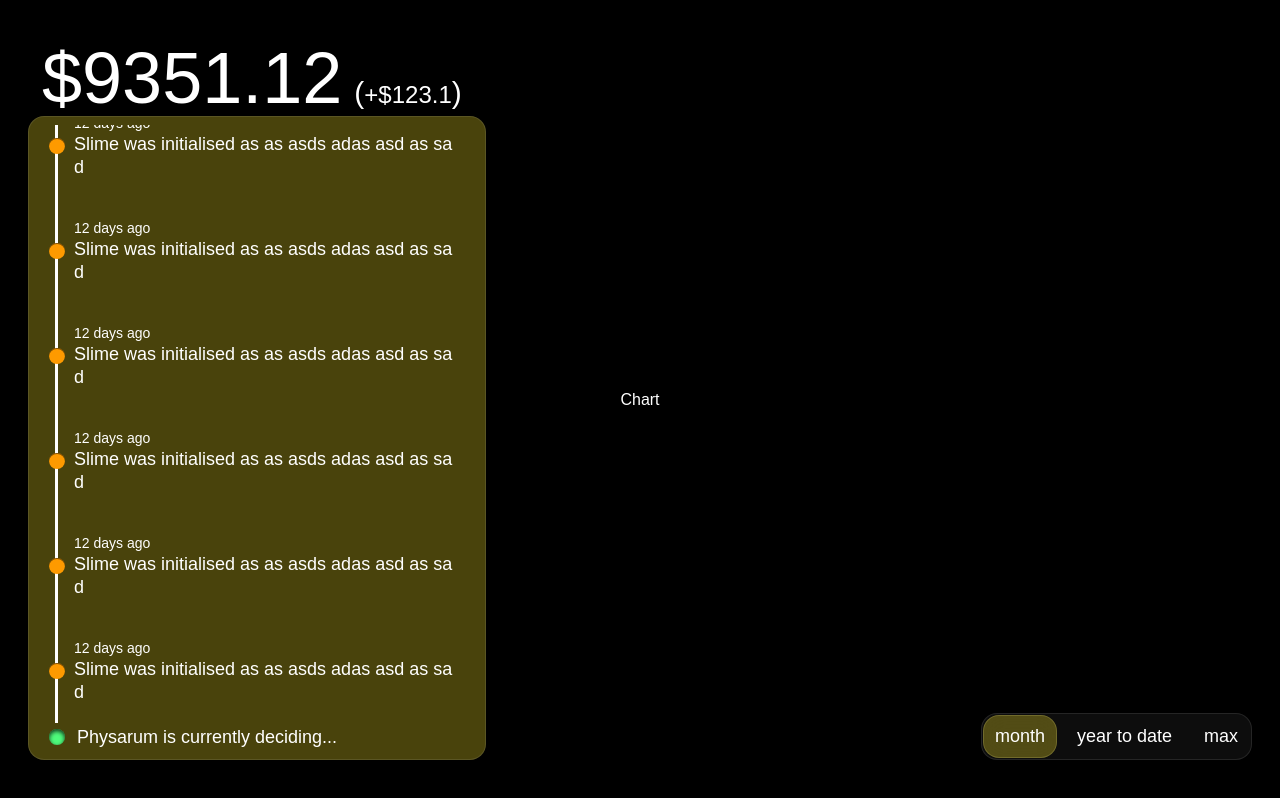
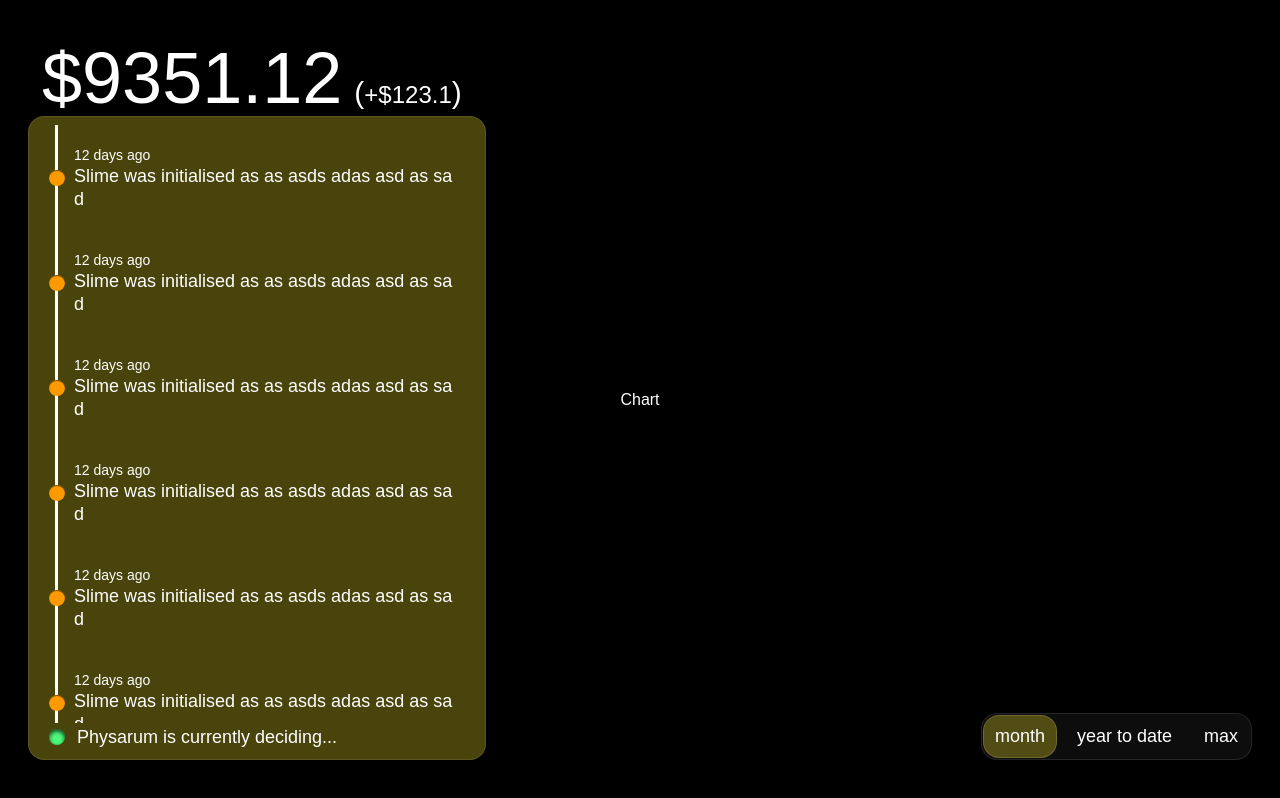
Before and after one commit to NikhilaGurusinghe/slime-mould-stock-dashboard, a Next.js app: page / in a window 1280 px wide. Both pictures are taken after a click on the button 193 px from the left and 737 px from the top of the page. Built offline with nearby package versions, Linux system fonts and the light colour scheme; a web font is replaced by a local one.

Commit message:
making slime-status-history scrollable

```diff
--- a/src/app/components/slime-status-history.tsx
+++ b/src/app/components/slime-status-history.tsx
@@ -45,7 +45,8 @@ export default function SlimeStatusHistory(props: {
       )}
     >
       {props.isOpen && (
-        <div className="flex h-full flex-col justify-end overflow-y-scroll min-h-0 scrollbar-thin">
+        <div className="w-full flex-1 min-h-0 overflow-y-auto overscroll-contain scrollbar-thin">
+          <div className="flex min-h-full flex-col justify-end">
             <HistorySection />
             <HistorySection />
             <HistorySection />
@@ -72,6 +73,7 @@ export default function SlimeStatusHistory(props: {
             <HistorySection />
             <HistorySection />
             <HistorySection />
+          </div>
         </div>
       )}
 
```
Lines whose indentation alone changed are shown as unchanged.
